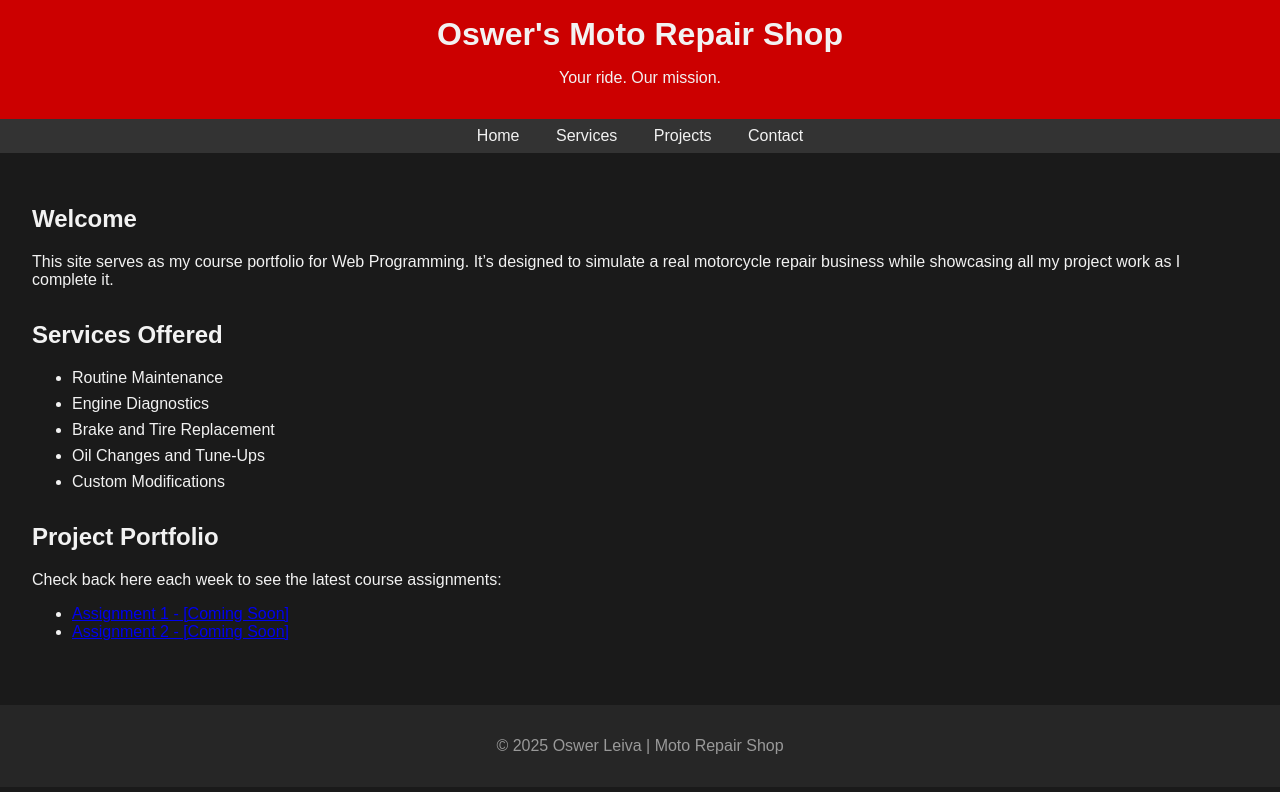
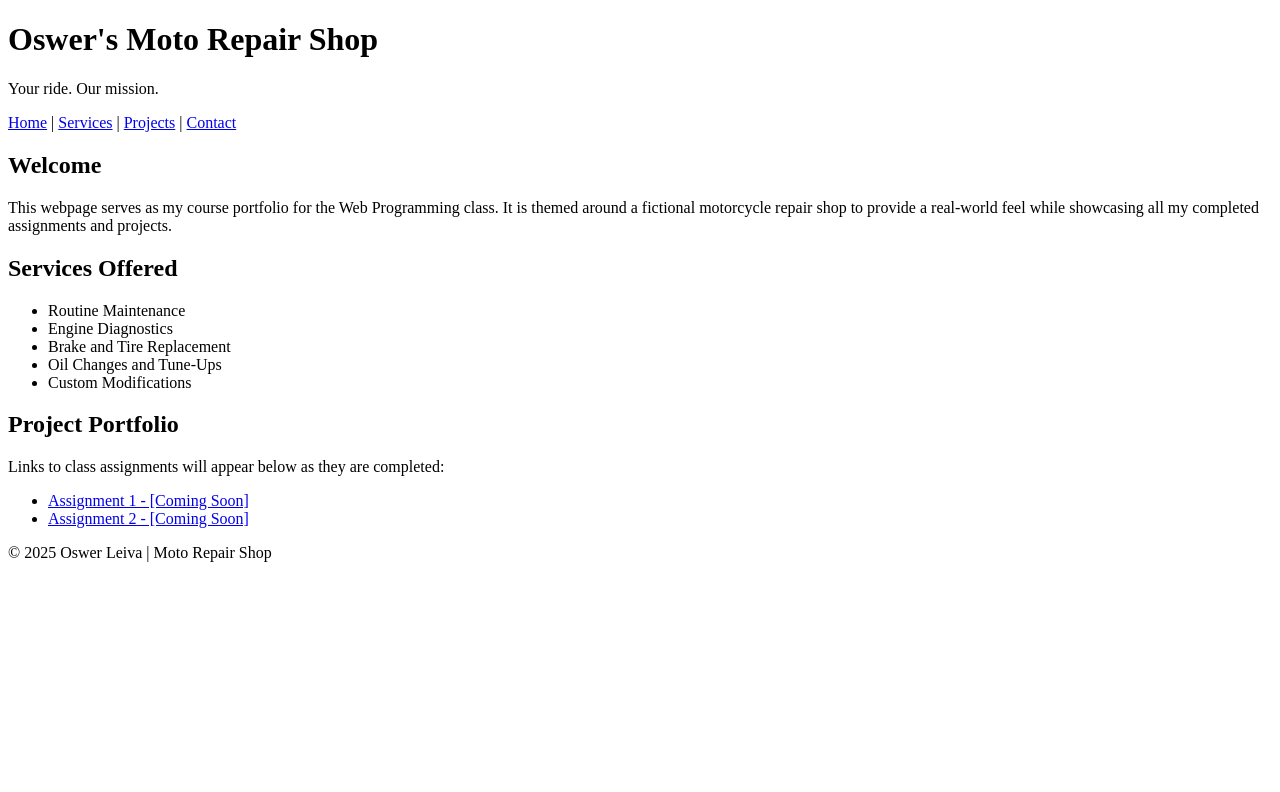
Before and after one commit to Oswerl94/Oswerl94.github.io, a plain HTML site: page index.html in a window 1280 px wide. Drawn offline with Linux system fonts and the light colour scheme.

Commit message:
Update index.html

```diff
--- a/index.html
+++ b/index.html
@@ -1,78 +1,45 @@
 <!DOCTYPE html>
 <html lang="en">
 <head>
+    <!-- Define the character encoding -->
     <meta charset="UTF-8">
+
+    <!-- Page title shown in the browser tab -->
     <title>Oswer's Moto Repair Shop</title>
+
+    <!-- Responsive scaling for mobile devices -->
     <meta name="viewport" content="width=device-width, initial-scale=1.0">
-    <style>
-        body {
-            font-family: Arial, sans-serif;
-            background-color: #1a1a1a;
-            color: #f2f2f2;
-            margin: 0;
-            padding: 0;
-        }
-        header {
-            background-color: #cc0000;
-            padding: 1rem;
-            text-align: center;
-        }
-        header h1 {
-            margin: 0;
-            font-size: 2rem;
-        }
-        nav {
-            background-color: #333;
-            padding: 0.5rem;
-            text-align: center;
-        }
-        nav a {
-            color: #f2f2f2;
-            margin: 0 1rem;
-            text-decoration: none;
-        }
-        nav a:hover {
-            text-decoration: underline;
-        }
-        .container {
-            padding: 2rem;
-        }
-        .section {
-            margin-bottom: 2rem;
-        }
-        .services li {
-            margin-bottom: 0.5rem;
-        }
-        footer {
-            background-color: #262626;
-            text-align: center;
-            padding: 1rem;
-            color: #999;
-        }
-    </style>
 </head>
 <body>
-    <header>
+
+    <!-- Header section containing the site title and tagline -->
     <h1>Oswer's Moto Repair Shop</h1>
     <p>Your ride. Our mission.</p>
-    </header>
 
+    <!-- Navigation menu for the main sections of the site -->
     <nav>
-        <a href="#">Home</a>
-        <a href="#">Services</a>
-        <a href="#">Projects</a>
+        <!-- These links are placeholders and will later be updated with real paths -->
+        <p>
+            <a href="#">Home</a> |
+            <a href="#">Services</a> |
+            <a href="#">Projects</a> |
             <a href="#">Contact</a>
+        </p>
     </nav>
 
-    <div class="container">
-        <section class="section">
+    <!-- Welcome message to describe the purpose of the site -->
+    <section>
         <h2>Welcome</h2>
-            <p>This site serves as my course portfolio for Web Programming. It’s designed to simulate a real motorcycle repair business while showcasing all my project work as I complete it.</p>
+        <p>
+            This webpage serves as my course portfolio for the Web Programming class.
+            It is themed around a fictional motorcycle repair shop to provide a real-world feel while showcasing all my completed assignments and projects.
+        </p>
     </section>
 
-        <section class="section">
+    <!-- Section listing the fictional services offered by the shop -->
+    <section>
         <h2>Services Offered</h2>
-            <ul class="services">
+        <ul>
             <li>Routine Maintenance</li>
             <li>Engine Diagnostics</li>
             <li>Brake and Tire Replacement</li>
@@ -81,18 +48,20 @@
         </ul>
     </section>
 
-        <section class="section">
+    <!-- Section that will later link to project and assignment files -->
+    <section>
         <h2>Project Portfolio</h2>
-            <p>Check back here each week to see the latest course assignments:</p>
+        <p>Links to class assignments will appear below as they are completed:</p>
         <ul>
             <li><a href="#">Assignment 1 - [Coming Soon]</a></li>
             <li><a href="#">Assignment 2 - [Coming Soon]</a></li>
         </ul>
     </section>
-    </div>
 
+    <!-- Footer with copyright -->
     <footer>
         <p>&copy; 2025 Oswer Leiva | Moto Repair Shop</p>
     </footer>
+
 </body>
 </html>
```
Lines whose indentation alone changed are shown as unchanged.
